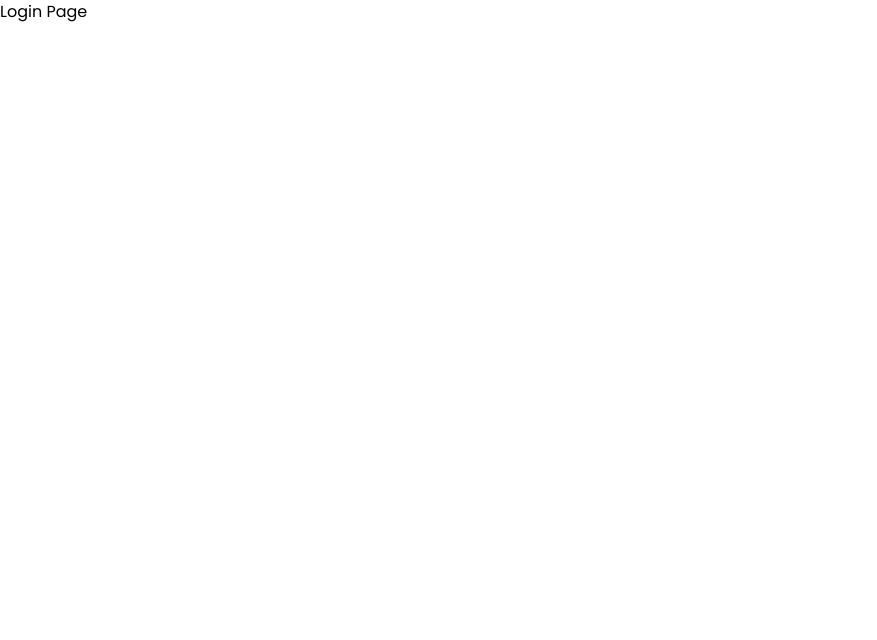
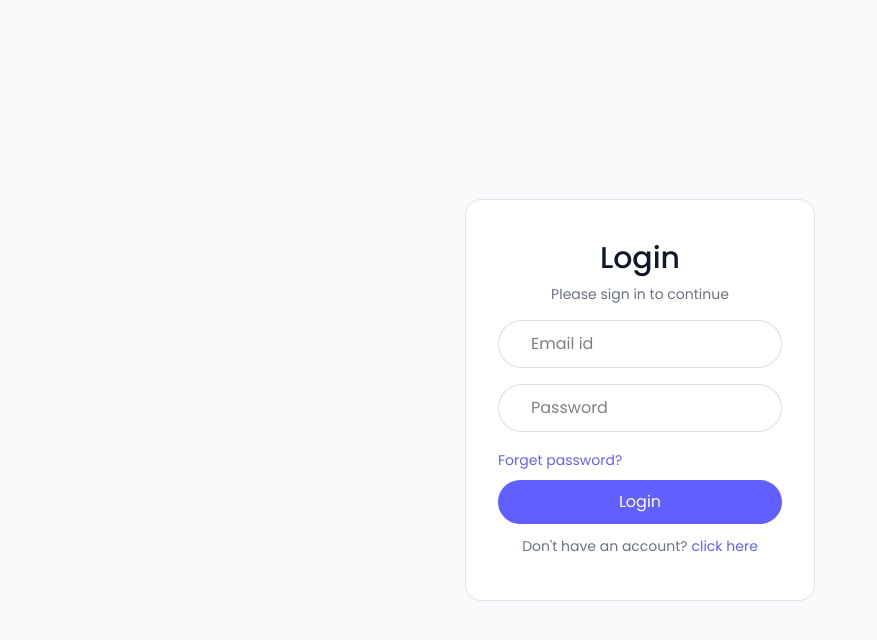
Before and after one commit to VishvaSabeshkar/Ai-Resume-Builder, a React (Vite) app in the folder client/: page /Login in a window 1280 px wide. Shown: the top 640 px of the page, without its empty margins (0-877 px from the left). Built offline with nearby package versions, Linux system fonts and the light colour scheme; the HTML template or start-up script is replaced by a standard one.

Commit message:
Login started

```diff
--- a/client/src/pages/Login.jsx
+++ b/client/src/pages/Login.jsx
@@ -1,9 +1,50 @@
 import React from 'react'
 
 const Login = () => {
+  const [state, setState] = React.useState("login")
+
+    const [formData, setFormData] = React.useState({
+        name: '',
+        email: '',
+        password: ''
+    })
+
+    const handleSubmit = async (e) => {
+        e.preventDefault()
+
+    }
+
+    const handleChange = (e) => {
+        const { name, value } = e.target
+        setFormData(prev => ({ ...prev, [name]: value }))
+    }
   return (
-    <div>
-      <h1>Login Page</h1>
+    <div className='flex items-center justify-center min-h-screen bg-gray-50'>
+      <form onSubmit={handleSubmit} className="sm:w-[350px] w-full text-center border border-gray-300/60 rounded-2xl px-8 bg-white">
+                <h1 className="text-gray-900 text-3xl mt-10 font-medium">{state === "login" ? "Login" : "Sign up"}</h1>
+                <p className="text-gray-500 text-sm mt-2">Please sign in to continue</p>
+                {state !== "login" && (
+                    <div className="flex items-center mt-6 w-full bg-white border border-gray-300/80 h-12 rounded-full overflow-hidden pl-6 gap-2">
+                        <svg xmlns="http://www.w3.org/2000/svg" width="16" height="16" viewBox="0 0 24 24" fill="none" stroke="#6B7280" strokeWidth="2" strokeLinecap="round" strokeLinejoin="round" className="lucide lucide-user-round-icon lucide-user-round"><circle cx="12" cy="8" r="5" /><path d="M20 21a8 8 0 0 0-16 0" /></svg>
+                        <input type="text" name="name" placeholder="Name" className="border-none outline-none ring-0" value={formData.name} onChange={handleChange} required />
+                    </div>
+                )}
+                <div className="flex items-center w-full mt-4 bg-white border border-gray-300/80 h-12 rounded-full overflow-hidden pl-6 gap-2">
+                    <svg xmlns="http://www.w3.org/2000/svg" width="14" height="14" viewBox="0 0 24 24" fill="none" stroke="#6B7280" strokeWidth="2" strokeLinecap="round" strokeLinejoin="round" className="lucide lucide-mail-icon lucide-mail"><path d="m22 7-8.991 5.727a2 2 0 0 1-2.009 0L2 7" /><rect x="2" y="4" width="20" height="16" rx="2" /></svg>
+                    <input type="email" name="email" placeholder="Email id" className="border-none outline-none ring-0" value={formData.email} onChange={handleChange} required />
+                </div>
+                <div className="flex items-center mt-4 w-full bg-white border border-gray-300/80 h-12 rounded-full overflow-hidden pl-6 gap-2">
+                    <svg xmlns="http://www.w3.org/2000/svg" width="14" height="14" viewBox="0 0 24 24" fill="none" stroke="#6B7280" strokeWidth="2" strokeLinecap="round" strokeLinejoin="round" className="lucide lucide-lock-icon lucide-lock"><rect width="18" height="11" x="3" y="11" rx="2" ry="2" /><path d="M7 11V7a5 5 0 0 1 10 0v4" /></svg>
+                    <input type="password" name="password" placeholder="Password" className="border-none outline-none ring-0" value={formData.password} onChange={handleChange} required />
+                </div>
+                <div className="mt-4 text-left text-indigo-500">
+                    <button className="text-sm" type="reset">Forget password?</button>
+                </div>
+                <button type="submit" className="mt-2 w-full h-11 rounded-full text-white bg-indigo-500 hover:opacity-90 transition-opacity">
+                    {state === "login" ? "Login" : "Sign up"}
+                </button>
+                <p onClick={() => setState(prev => prev === "login" ? "register" : "login")} className="text-gray-500 text-sm mt-3 mb-11">{state === "login" ? "Don't have an account?" : "Already have an account?"} <a href="#" className="text-indigo-500 hover:underline">click here</a></p>
+            </form>
     </div>
   )
 }
```
